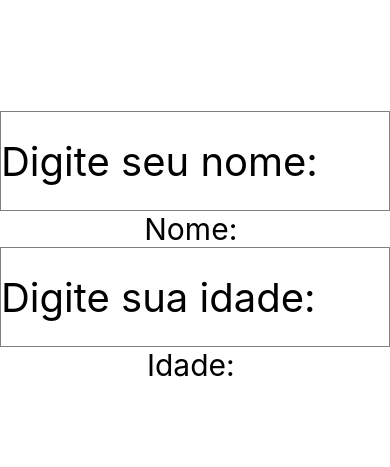
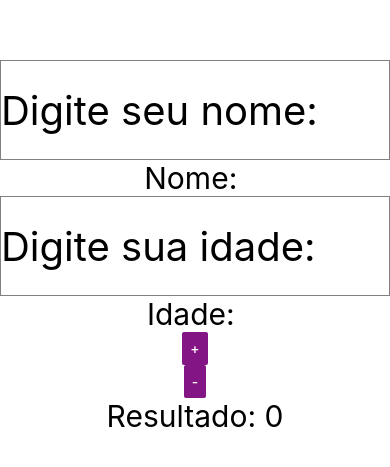
Before and after one commit to shaparral/turma1, a React Native app: screen / in a window 390 px wide. Shown: the part 175-642 px from the top of the page. Built offline with nearby package versions, Linux system fonts and the light colour scheme.

Commit message:
Calculator

```diff
--- a/App.js
+++ b/App.js
@@ -1,17 +1,36 @@
 import React from 'react';
-import { StyleSheet, Text, View, TextInput } from 'react-native';
+import { StyleSheet, Text, View, TextInput, Button, Alert } from 'react-native';
+import { isUndefined } from 'util';
 
 export default class App extends React.Component {
   constructor(props) {
     super(props);
     this.state = {
-      nome: '',
-      idade: ''
+      valor1: '',
+      valor2: '',
+      resultado: 0
     };
 }
 
+calculadora(x, y, operacao) {
+  let resultado = '';
+  if(operacao === 'soma') {
+    resultado = parseInt(x, 10) + parseInt(y, 10)
+  } else if(operacao === 'sub') {
+    resultado = parseInt(x, 10) - parseInt(y, 10)
+  } else {
+    resultado = 'Operação inválida'
+  }
+  this.setState({resultado});
+}
+
   soma(x, y) {
-    return x + y;
+    const resultado = parseInt(x, 10) + parseInt(y, 10);
+    if(resultado === 0) {
+      this.setState({resultado: 'Coloque só valores positivos!'});
+    } else {
+      this.setState({ resultado });
+    }
   }
 
   render() {
@@ -22,20 +41,37 @@ export default class App extends React.Component {
           borderWidth: 1,
           width: '100%', fontSize: 40}}
           placeholder='Digite seu nome:'
-        onChangeText={(nome) => this.setState({nome})}
-        value={this.state.nome}
+          onChangeText={(valor1) => this.setState({valor1})}
+          value={this.state.valor1}
+          keyboardType='numeric'
         />
         <Text style={{ fontSize: 30 }}>
-        {`Nome: ${this.state.nome}`}
+        {`Nome: ${this.state.valor1}`}
         </Text>
          <TextInput
-        style={{height: 100, borderColor: 'gray', borderWidth: 1, width: '100%', fontSize: 40}}
+          style={{height: 100, borderColor: 'gray',
+          borderWidth: 1, width: '100%', fontSize: 40}}
           placeholder='Digite sua idade:'
-        onChangeText={(idade) => this.setState({idade})}
-        value={this.state.idade}
+          onChangeText={(valor2) => this.setState({valor2})}
+          value={this.state.valor2}
+          keyboardType='numeric'
         />
-      <Text style={{ fontSize: 30 }}>{`Idade: ${this.state.idade}`}</Text>
-
+        <Text style={{ fontSize: 30 }}>
+        {`Idade: ${this.state.valor2}`}
+        </Text>
+        <Button
+          onPress={() => this.calculadora(this.state.valor1, this.state.valor2, 'soma')}
+          title='+'
+          color="#841584"
+          />
+           <Button
+          onPress={() => this.calculadora(this.state.valor1, this.state.valor2, 'sub')}
+          title='-'
+          color="#841584"
+          />
+        <Text style={{ fontSize: 30 }}>
+        {`Resultado: ${this.state.resultado}`}
+        </Text>
       </View>
     );
   }
```
Lines whose indentation alone changed are shown as unchanged.
